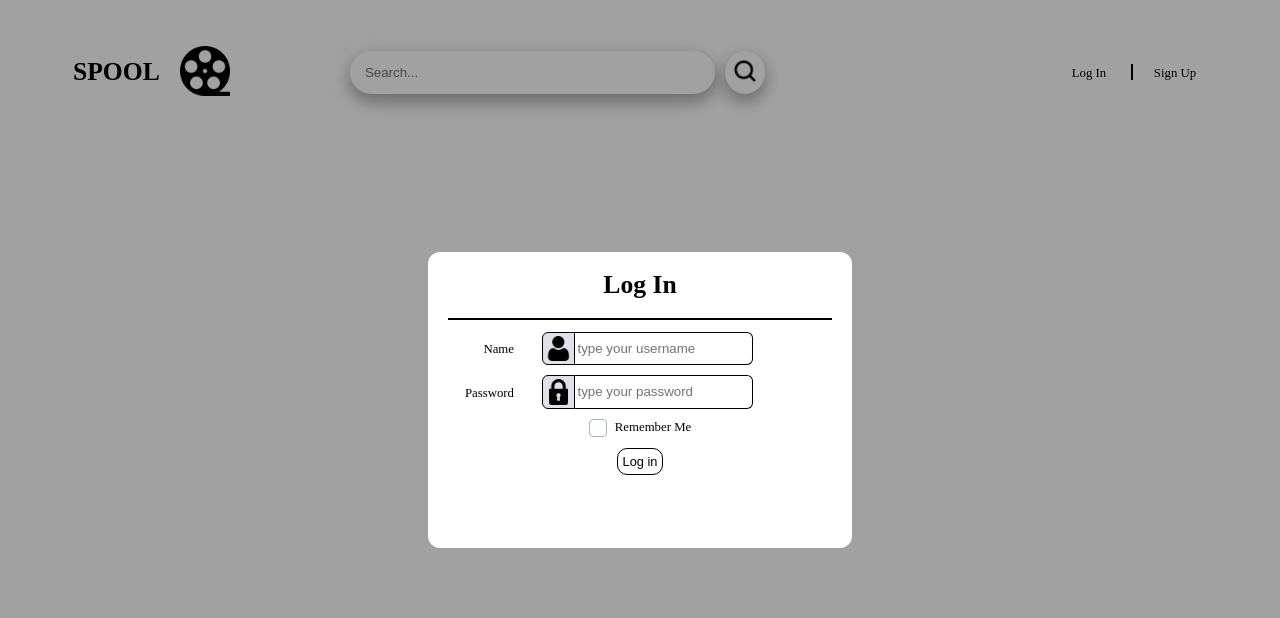
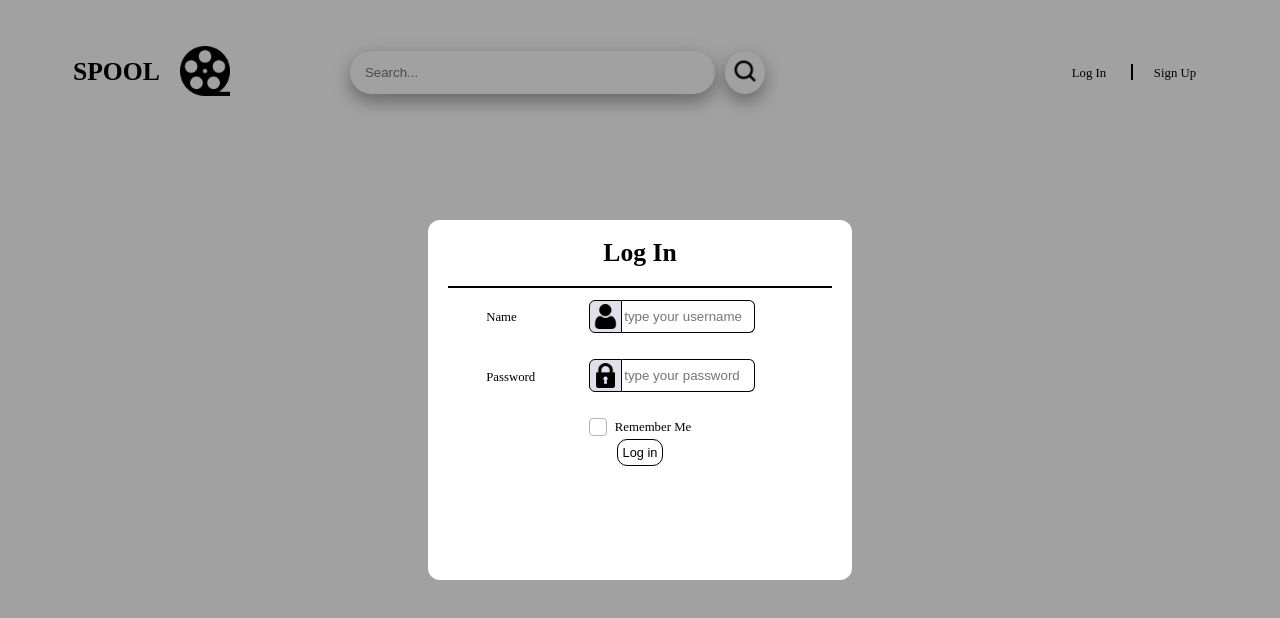
Before and after one commit to DaryaZel/Cinema-Ticket-Reservation-System_Frontend, a React (Create React App) app: page /movie/1 in a window 1280 px wide. Both pictures are taken after a click on the element "Log In". Shown: the top 618 px of the page. Built offline with nearby package versions, Linux system fonts and the light colour scheme; no server answers; a web font is replaced by a local one.

Commit message:
replace alert of auth forms errors by inline form errors

```diff
--- a/src/App/pages/components/Avatar/Avatar.css
+++ b/src/App/pages/components/Avatar/Avatar.css
@@ -2,8 +2,12 @@
     display: flex;
     align-items: center;
 }
+.avatar__user {
+    display: flex;
+    align-items: center;
+}
 
-.avatar div {
+.avatar__img, .avatar__title, .avatar__logOut {
     width: 4.5vw;
 }
 
--- a/src/App/pages/components/Avatar/Avatar.js
+++ b/src/App/pages/components/Avatar/Avatar.js
@@ -1,15 +1,21 @@
 import userAvatar from './image/user.png';
 import './Avatar.css';
+import { Link } from 'react-router-dom';
 
 export function Avatar({ username, onLogout }) {
+    const userAccountLink = '/personalaccount';
     return (
         <div className="avatar">
+            <Link to={userAccountLink} className="link">
+                <div className="avatar__user">
                     <div className="avatar__img" >
                         <img src={userAvatar} />
                     </div>
                     <div className="avatar__title">
                         <span>Hi, {username}</span>
                     </div>
+                </div>
+            </Link>
             <div className="avatar__logOut" onClick={onLogout}>
                 <span>Log Out</span>
             </div>
--- a/src/App/pages/components/Header/Header.js
+++ b/src/App/pages/components/Header/Header.js
@@ -13,7 +13,6 @@ export function Header({ showSearchForm }) {
     const [signUpModalVisibility, setSignUpModalVisibility] = useState(false);
     const [logInModalVisibility, setLogInModalVisibility] = useState(false);
     const { user, setUserState } = useContext(UserContext);
-    const userAccountLink = '/personalaccount';
     return (
         <header className="header">
             <div className="header__container">
@@ -27,7 +26,7 @@ export function Header({ showSearchForm }) {
                 </div></Link>
                 {showSearchForm ? <SearchForm /> : null}
                 {
-                    user ? (<Link to={userAccountLink} className="link">
+                    user ? (
                         <Avatar
                             username={user.username}
                             onLogout={() => {
@@ -35,7 +34,7 @@ export function Header({ showSearchForm }) {
                                 sessionStorage.clear();
                                 setUserState(null);
                             }}
-                    /></Link>) :
+                        />) :
                         (<Authentication
                             openSignUp={() => setSignUpModalVisibility(true)}
                             openLogIn={() => setLogInModalVisibility(true)}
--- a/src/App/pages/components/ModalWindow/LogInModalWindow.js
+++ b/src/App/pages/components/ModalWindow/LogInModalWindow.js
@@ -10,10 +10,15 @@ import './ModalWindow.css';
 export function LogInModalWindow({ onCloseLogInModal, setUserState }) {
     const [inputTextName, setInputTextName] = useState('');
     const [inputTextPassword, setInputTextPassword] = useState('');
+    const [responseErrors, setResponseErrors] = useState(
+        {
+            'username': null,
+            'password': null
+        });
     const [checked, setChecked] = useState(false);
 
     const logInData = [
-        { title: 'Name', name: 'name', type: 'text', img: name, placeholder: 'type your username', inputText: inputTextName, setText: setInputTextName },
+        { title: 'Name', name: 'username', type: 'text', img: name, placeholder: 'type your username', inputText: inputTextName, setText: setInputTextName },
         { title: 'Password', name: 'password', type: 'password', img: password, placeholder: 'type your password', inputText: inputTextPassword, setText: setInputTextPassword }
     ];
     const titleLoginModalWindow = 'Log In';
@@ -45,8 +50,9 @@ export function LogInModalWindow({ onCloseLogInModal, setUserState }) {
 
     const handleSubmit = async (event) => {
         event.preventDefault();
-        let name = event.target.name.value;
+        let name = event.target.username.value;
         let password = event.target.password.value;
+        debugger
         let newUser = new LogInUser(name, password);
         try {
             const response = await fetch('https://cinematicketbooking.herokuapp.com/auth/login', {
@@ -58,7 +64,7 @@ export function LogInModalWindow({ onCloseLogInModal, setUserState }) {
             });
             handleResponse(response,
                 (error) => {
-                    alert(error);
+                    setResponseErrors(error);
                 },
                 (result) => {
                     if (checked) {
@@ -82,14 +88,23 @@ export function LogInModalWindow({ onCloseLogInModal, setUserState }) {
                     {
                         logInData.map((item) => (
                             <div className='auth-modal__row'>
+                                <div className='auth-modal__field-container'>
+                                    <div className='auth-modal__input-container'>
+                                        <div className='auth-modal__label'>
                                             <label for={item.name} className='auth-modal__row-title'>
                                                 <span>{item.title}</span>
                                             </label>
-                                <div className='auth-modal__input-container'>
+                                        </div>
                                         <div className='auth-modal__input-icon'>
                                             <img src={item.img} />
                                         </div>
                                         <input id={item.name} type={item.type} name={item.name} value={item.inputText} placeholder={item.placeholder} className='auth-modal__input' onChange={(event) => handleChange(event.target.value, item.setText)}></input>
+                                    </div>
+                                    <div className='auth-modal__error-container'>
+                                        {responseErrors[item.name] ?
+                                            <h6 className='auth-modal__error'>{responseErrors[item.name]}</h6> :
+                                            <h6 className='auth-modal__error'></h6>}
+                                    </div>
                                 </div>
                             </div>
                         ))
--- a/src/App/pages/components/ModalWindow/ModalWindow.css
+++ b/src/App/pages/components/ModalWindow/ModalWindow.css
@@ -29,7 +29,7 @@
     padding: 20px;
     border-radius: 12px;
     background-color: white;
-    height: 20vw;
+    height: 25vw;
     width: 30vw;
     animation-duration: 0.3s;
     animation-name: slowModalContent;
@@ -57,14 +57,21 @@
 }
 
 .auth-modal__row {
-    margin-bottom: 10px;
     display: flex;
     justify-content: right;
     align-items: center;
 }
 
+.auth-modal__label {
+    width: 8vw;
+    display: flex;
+    justify-content: left;
+    align-items: center;
+}
+
 .auth-modal__title {
     border-bottom: 2px solid black;
+    text-align: center;
 }
 
 .auth-modal__title h2 {
@@ -78,7 +85,7 @@
 }
 
 .auth-modal__input-container input {
-    width: 80%;
+    width: 10vw;
     border: 1px solid black;
     border-left: none;
     border-radius: 0px 6px 6px 0px;
@@ -99,8 +106,18 @@
     max-width: 100%;
 }
 
+.auth-modal__error-container {
+    display: flex;
+    justify-content: right;
+}
+
+.auth-modal__error {
+    width: 10vw;
+    height: 2vw;
+    color: rgb(119, 9, 9);
+}
+
 .auth-modal__button {
-    margin-top: 1vh;
     outline: none;
     padding: 5px;
     border-radius: 10px;
--- a/src/App/pages/components/ModalWindow/SignUpModalWindow.js
+++ b/src/App/pages/components/ModalWindow/SignUpModalWindow.js
@@ -10,12 +10,19 @@ import { handleResponse } from '../../../utilities/ResponseHandler.js'
 
 export function SignUpModalWindow({ onCloseSignUpModal, setUserState }) {
     const [showMessage, setShowMessage] = useState(false);
+    const [responseErrors, setResponseErrors] = useState(
+        {
+            'username': null,
+            'email': null,
+            'password': null
+        });
     const [inputTextName, setInputTextName] = useState('');
     const [inputTextEmail, setInputTextEmail] = useState('');
     const [inputTextPassword, setInputTextPassword] = useState('');
     const [inputTextRepeatPassword, setInputTextRepeatPassword] = useState('');
+    debugger
     const signUpData = [
-        { title: 'Name', name: 'name', type: 'text', img: name, placeholder: 'type your username', inputText: inputTextName, setText: setInputTextName },
+        { title: 'Name', name: 'username', type: 'text', img: name, placeholder: 'type your username', inputText: inputTextName, setText: setInputTextName },
         { title: 'Email', name: 'email', type: 'email', img: email, placeholder: 'type your email', inputText: inputTextEmail, setText: setInputTextEmail },
         { title: 'Password', name: 'password', type: 'password', img: password, placeholder: 'type your password', inputText: inputTextPassword, setText: setInputTextPassword },
         { title: 'Repeat Password', name: 'repeatPassword', type: 'password', img: password, placeholder: 'repeat your password', inputText: inputTextRepeatPassword, setText: setInputTextRepeatPassword }
@@ -56,7 +63,7 @@ export function SignUpModalWindow({ onCloseSignUpModal, setUserState }) {
             })
             handleResponse(response,
                 (error) => {
-                    alert(error);
+                    setResponseErrors(error);
                 },
                 (result) => {
                     sessionStorage.setItem(tokenStorageKey, result);
@@ -71,7 +78,7 @@ export function SignUpModalWindow({ onCloseSignUpModal, setUserState }) {
 
     const handleSubmit = (event) => {
         event.preventDefault()
-        let name = event.target.name.value;
+        let name = event.target.username.value;
         let email = event.target.email.value;
         let password = event.target.password.value;
         let repeatPassword = event.target.repeatPassword.value;
@@ -80,7 +87,7 @@ export function SignUpModalWindow({ onCloseSignUpModal, setUserState }) {
             handleSignUpRequest(newUser);
         }
         else {
-            alert('Password mismatch');
+            setResponseErrors({ 'password': 'Password mismatch' });
         }
     }
 
@@ -92,10 +99,13 @@ export function SignUpModalWindow({ onCloseSignUpModal, setUserState }) {
                         {
                             signUpData.map((item) => (
                                 <div className='auth-modal__row'>
+                                    <div className='auth-modal__field-container'>
+                                        <div className='auth-modal__input-container'>
+                                            <div className='auth-modal__label'>
                                                 <label for={item.name} className='auth-modal__row-title'>
                                                     <span>{item.title}</span>
                                                 </label>
-                                    <div className='auth-modal__input-container'>
+                                            </div>
                                             <div className='auth-modal__input-icon'>
                                                 <img src={item.img} />
                                             </div>
@@ -109,6 +119,13 @@ export function SignUpModalWindow({ onCloseSignUpModal, setUserState }) {
                                                 onChange={(event) => handleChange(event.target.value, item.setText)}>
                                             </input>
                                         </div>
+                                        <div className='auth-modal__error-container'>
+                                            {responseErrors[item.name] ?
+                                                <h6 className='auth-modal__error'>{responseErrors[item.name]}</h6> :
+                                                <h6 className='auth-modal__error'></h6>}
+                                        </div>
+                                    </div>
+
                                 </div>
                             ))
                         }
```
Lines whose indentation alone changed are shown as unchanged.
